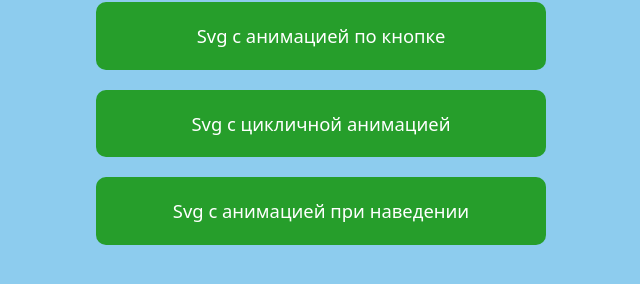
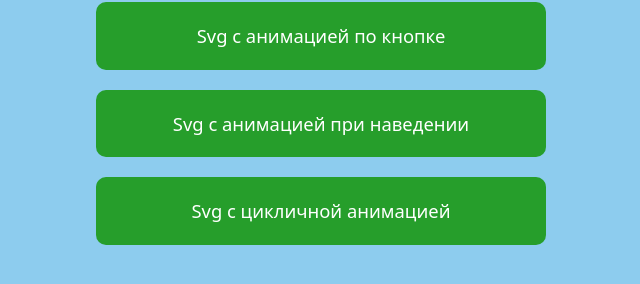
Before and after one commit to AnigalHub/DrawnSVGWithAnimation, a Vue app: page / in a window 1280 px wide. Shown: the part 326-610 px from the top of the page, without its empty margins (319-959 px from the left). Built offline with nearby package versions, Linux system fonts and the light colour scheme; a web font is replaced by a local one.

Commit message:
изменены местами кнопки

```diff
--- a/src/components/mainMenu.vue
+++ b/src/components/mainMenu.vue
@@ -3,8 +3,8 @@
         <h1>Главное меню</h1>
         <router-link :to="{name: 'GameMenu'}" tag="button">Изучение алфавита в игровой форме</router-link>
         <router-link :to="{name: 'ColorChange'}" tag="button">Svg с анимацией по кнопке</router-link>
+        <router-link :to="{name: 'Territory'}" tag="button">Svg с анимацией при наведении</router-link>
         <router-link :to="{name: 'LoopingAnimation'}" tag="button">Svg с цикличной анимацией</router-link>
-        <router-link :to="{name: 'Territory'}" tag="button">Svg с анимацией при наведении</router-link>
     </div>
 </template>
 
```
